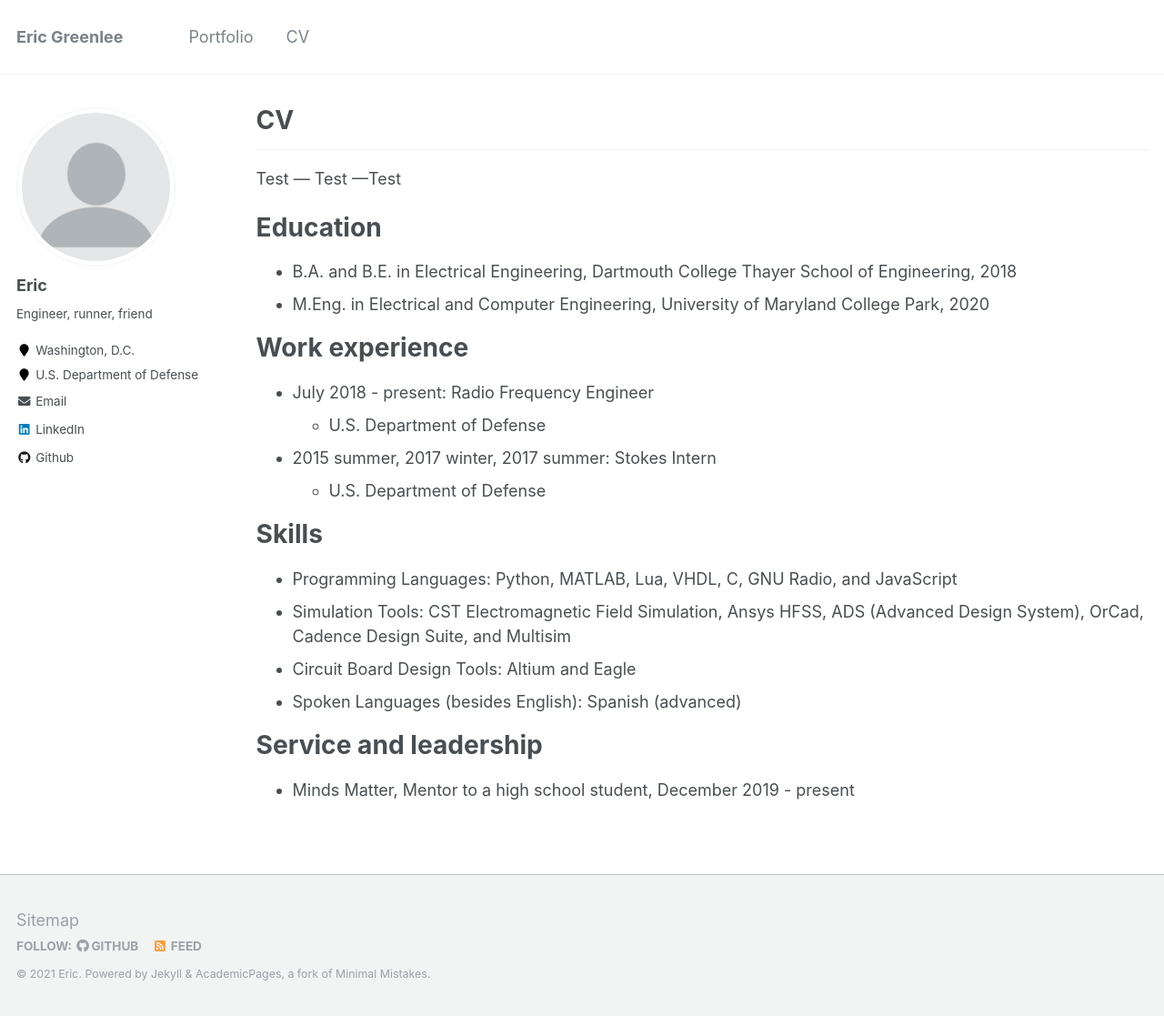
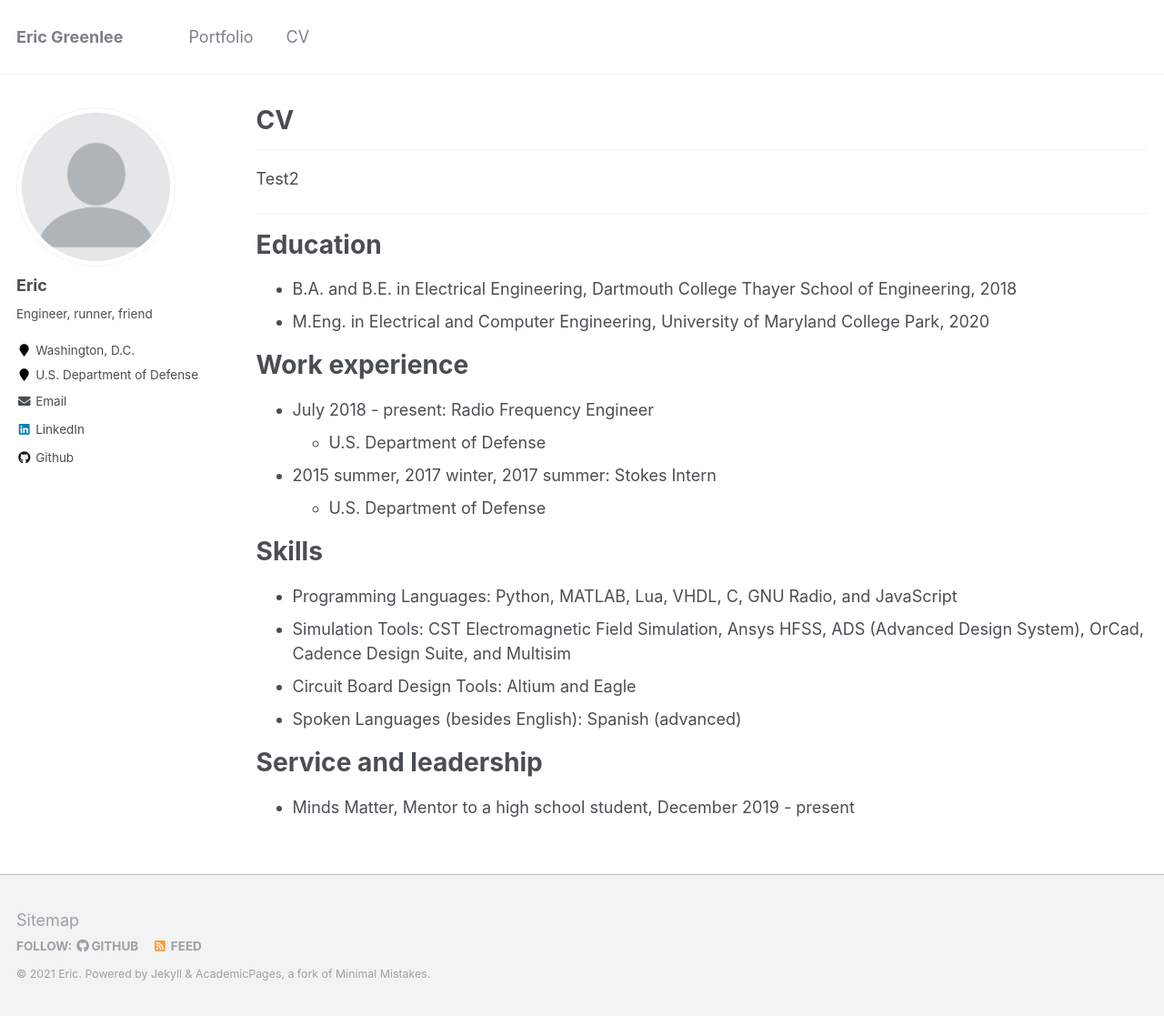
Before and after one commit to EricGreenlee/EricGreenlee.github.io, a Jekyll site: the page built from _pages/cv.md, in a window 1280 px wide and 1117 px high. Shown: the whole window at 91% size. Built offline with Jekyll 4.4.1, drawn with Linux system fonts in a browser that asks for light colours.

```diff
--- a/_pages/cv.md
+++ b/_pages/cv.md
@@ -8,9 +8,9 @@
 ---
 
 --- {% include base_path %}
-Test
---- Test
----Test
+Test2
+
+---
 
 Education
 ======
```
